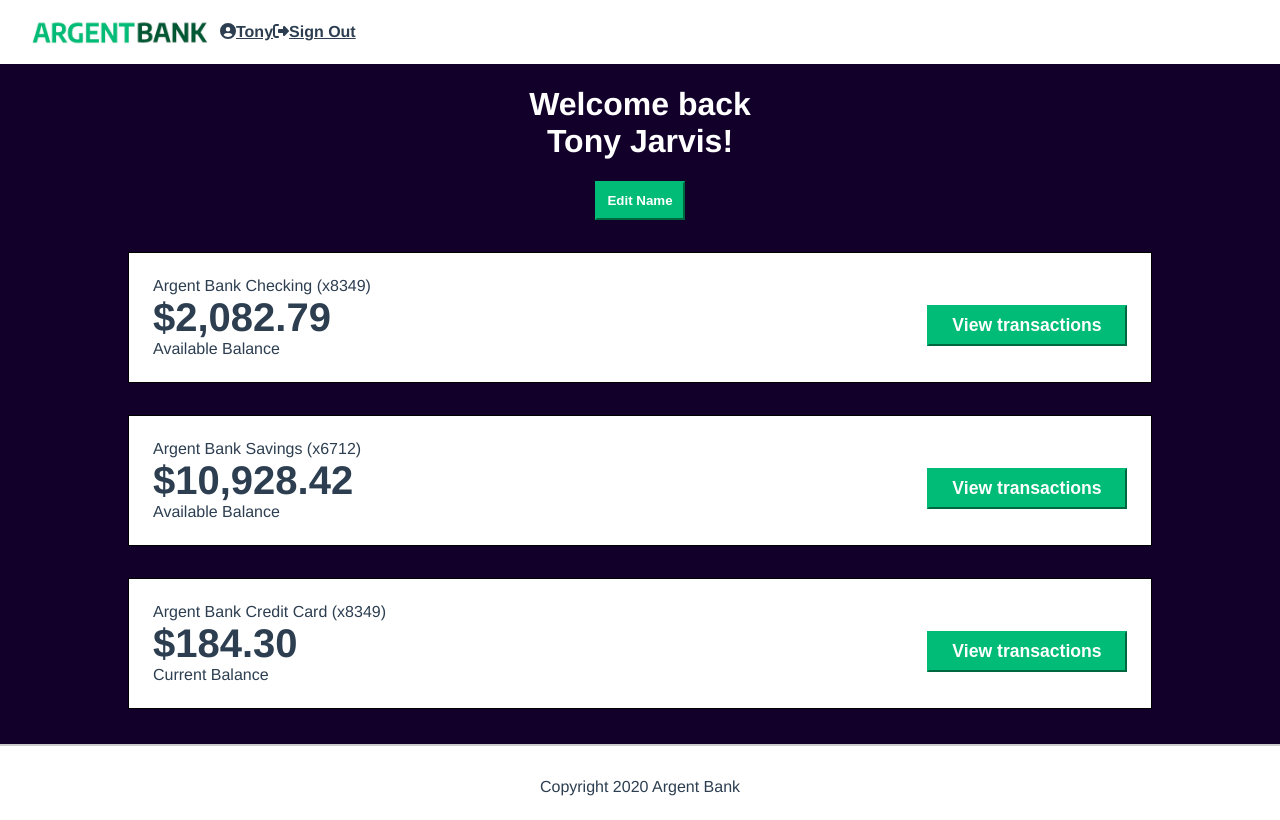
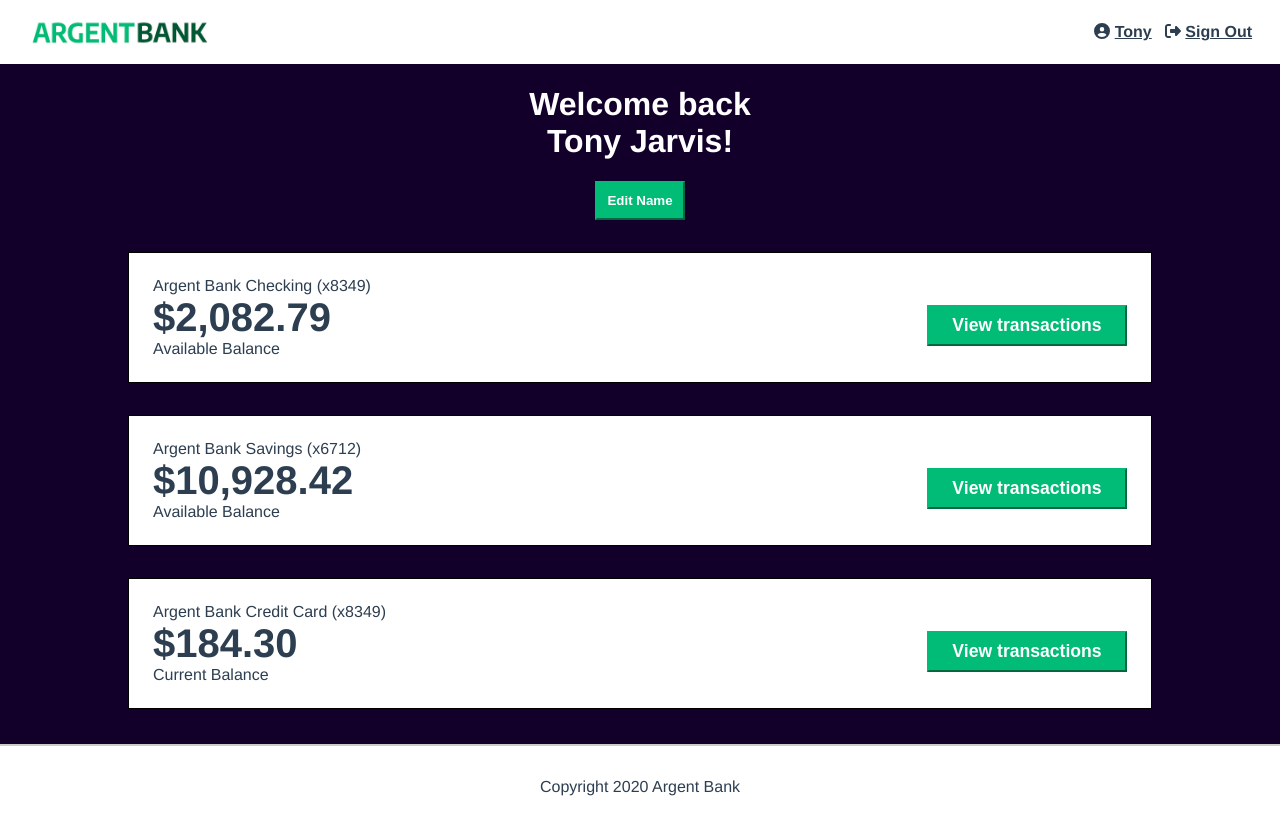
Before and after one commit to jeremyteurterie/remede-agency, a React (Vite) app: page /user in a window 1280 px wide. Built offline with nearby package versions, Linux system fonts and the light colour scheme.

Commit message:
:sparkles: feat: add buttonsignout component to user page

```diff
--- a/src/pages/User.jsx
+++ b/src/pages/User.jsx
@@ -1,13 +1,15 @@
 import React from 'react';
-import HeaderUser from '../components/HeaderUser';
+import Header from '../components/Header';
 import Footer from '../components/Footer';
+import ButtonSignOut from '../components/ButtonSignOut';
 import styles from '../styles/User.module.css';
 
 const User = () => {
   return (
     <>
       <header>
-        <HeaderUser />
+        <Header />
+        <ButtonSignOut />
       </header>
       <div className={styles.main}>
         <div className={styles.mainuser}>
```
